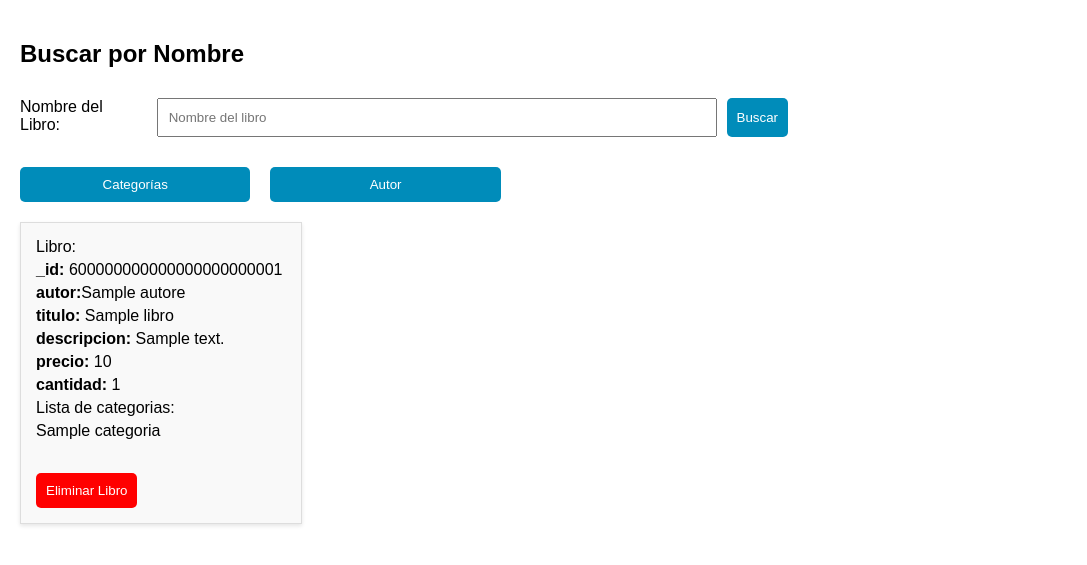
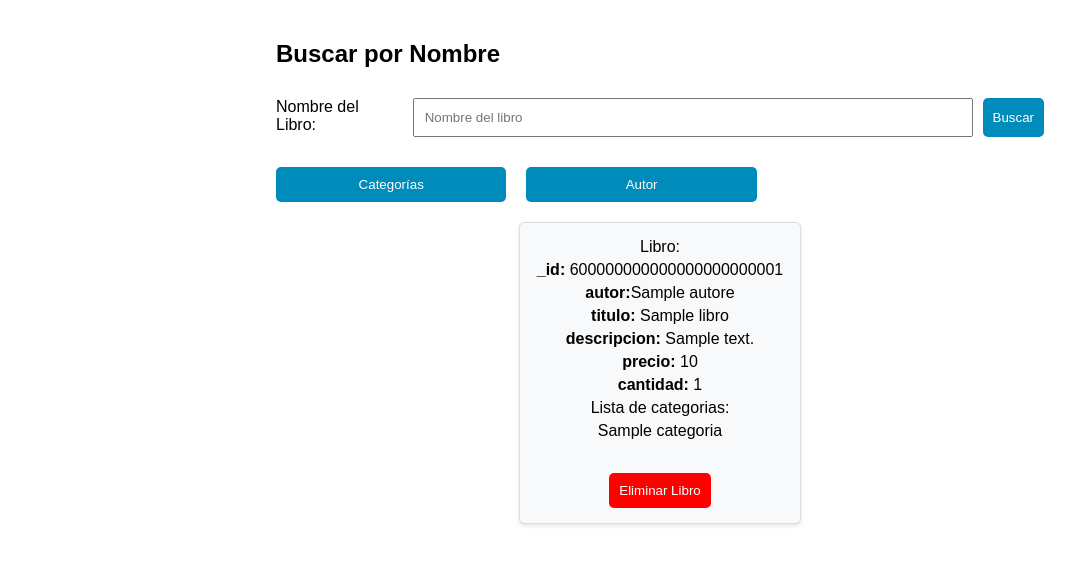
Before and after one commit to bobadillaFacundo/gestionLibreria, a Node server app: page /api/libros/principal in a window 1280 px wide. Shown: the top 565 px of the page, without its empty margins (0-1087 px from the left). Run offline with Node 20, Linux system fonts and the light colour scheme; tables that the repository leaves empty hold one stand-in row (values such as "Sample post"); some libraries are stand-ins or nearby versions.

Commit message:
17-03-2025

```diff
--- a/src/public/css/index.css
+++ b/src/public/css/index.css
@@ -123,3 +123,32 @@ body {
         max-width: none;
     }
 }
+/*------------------------------------------------------------*/
+.main-container {
+    display: flex;
+    flex-direction: column;
+    align-items: center;
+    width: 100%;
+}
+
+.libros-section {
+    width: 90%;
+    display: flex;
+    justify-content: center;
+}
+
+.libros-container {
+    display: flex;
+    flex-wrap: wrap; /* Para que los autores pasen a la siguiente línea si no hay espacio */
+    gap: 20px; /* Espacio entre los autores */
+    width: 100%;
+}
+
+.libros-item {
+    background-color: #f8f9fa;
+    padding: 15px;
+    border: 1px solid #ddd;
+    border-radius: 5px;
+    width: 250px; /* Ajusta el tamaño de cada autor */
+    text-align: center;
+}
--- a/src/public/js/libroindex.js
+++ b/src/public/js/libroindex.js
@@ -5,15 +5,14 @@ document.querySelectorAll('.btn-volver-libro').forEach(button => {
     })
 })
 
-document.querySelector('.btn-buscar').addEventListener('click', async () => {
-    const idInput = document.getElementById('IDL').value.trim()
+document.querySelector('.buscarLibro').addEventListener('click', async () => {
+    const idInput = document.getElementById('IDL').value;
     if (idInput) {
-        window.location.hrsef = `http://localhost:8000/api/libros/${idInput}`;
+        window.location.href = `http://localhost:8000/api/libros/${idInput}`;
     } else {
         alert('Error, ingrese el nombre del libro');
     }
 })
-
 
 document.querySelectorAll('.btn-delete').forEach(button => {
     button.addEventListener('click', async () => {
--- a/src/views/libros.handlebars
+++ b/src/views/libros.handlebars
@@ -5,10 +5,10 @@
         <!-- Sección de Buscar -->
         <div class="search-section">
             <h2>Buscar por Nombre</h2>
-            <form id="IDC-1">
+            <form id="IDC">
                 <label for="IDL">Nombre del Libro:</label>
                 <input type="text" id="IDL" name="IDL" placeholder="Nombre del libro">
-                <button type="submit" class="btn-buscar">Buscar</button>
+                <button type="button" class="buscarLibro">Buscar</button>
             </form>
         </div>
 
```
